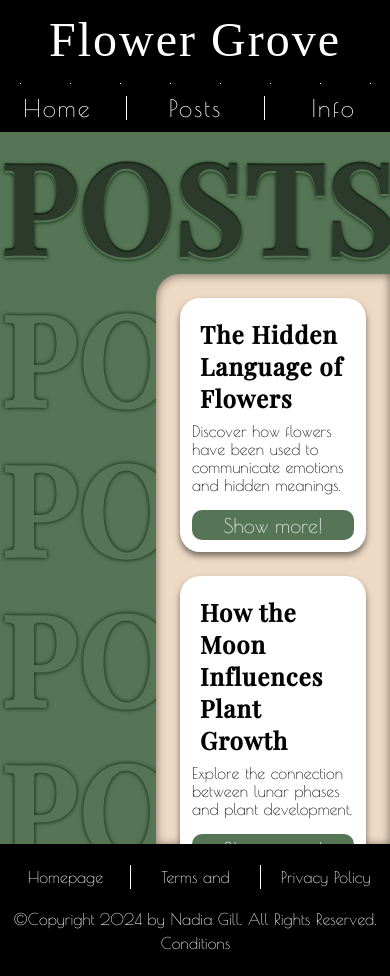
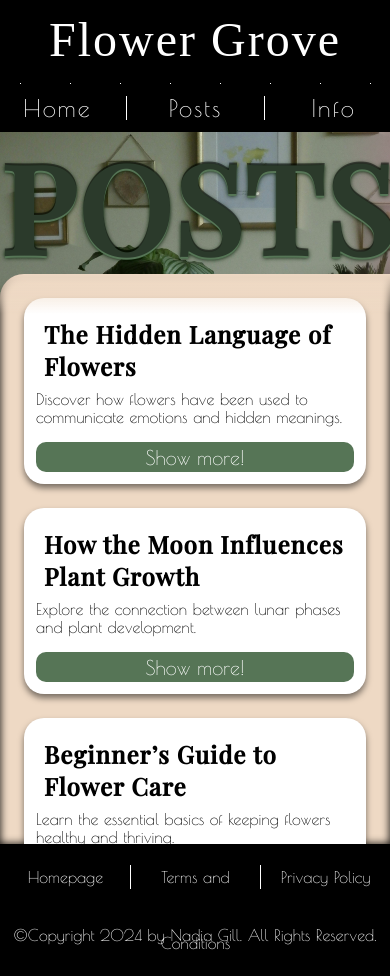
Before and after one commit to robuspospolitus/flower-grove, a React (Vite) app: page /posts in a window 390 px wide. Built offline with nearby package versions, Linux system fonts and the light colour scheme; a web font is replaced by a local one.

Commit message:
feat: posts modal and page design

```diff
--- /dev/null
+++ b/src/components/objects/ModalWindow.jsx
@@ -0,0 +1,19 @@
+import "../../styles/styles/modal.scss";
+
+function ModalWindow({close, data})  {
+    return (
+        <div className="modal-background" onClick={() => close(0)}>
+            <div className="modal-wrapper">
+                <h3>{data.title}</h3>
+                <div className="modal-info">
+                    <p className="date info-item">{data.date}</p>
+                    <p className="author info-item">{data.author}</p>
+                </div>
+                <p className="modal-content">{data.content}</p>
+            </div>
+        </div>
+
+    );
+}
+
+export default ModalWindow;
--- a/src/components/pages/InfoPage/InfoPage.jsx
+++ b/src/components/pages/InfoPage/InfoPage.jsx
@@ -10,7 +10,7 @@ export default function InfoPage() {
             <h1>Informations</h1>
             <div className="info">
                 <div className="side-to-side">
-                    <h2>About This Website</h2>
+                    <h2 style={{borderTopLeftRadius: '20px'}}>About This Website</h2>
                     <p>
                         This website was created as a space for exploring the beauty, meaning, and science behind flowers.
                         It combines botanical knowledge with artistic inspiration, offering visitors a place to both learn and feel connected to nature.
--- a/src/components/pages/PostsPage/PostsPage.jsx
+++ b/src/components/pages/PostsPage/PostsPage.jsx
@@ -1,10 +1,12 @@
 import "./styles/postspage.scss";
 import Footer from "../../objects/Footer";
 import {useState} from 'react';
+import ModalWindow from '../../objects/ModalWindow';
 
 export default function PostsPage() {
     const [active, setActive] = useState(0);
     return(
+        <>
         <div className="posts-page">
             <div className="header">
                 <p className="posts-header-text outlined-text">POSTS</p>
@@ -15,24 +17,31 @@ export default function PostsPage() {
                 <p className="posts-header-text covered-text">POSTS</p>
             </div>
             <div className="posts-block"/>
+            <div className="posts-wrapper">
                 <div className="posts-carousel">
                     {
-                    examplePostStructure.map((each, key) => (
-                    <div className='blue' key={key}>
+                        examplePostStructure.map((each) => (
+                        <div className='blue' key={each.id}>
                             <h3 className="post-header">{each.title} </h3>
                             {each.description}
-                        <button>Show more!</button>
+                            <button onClick={()=>{setActive(each.id)}}>Show more!</button>
                         </div>
                         ))
                     }
                 </div>
+            </div>
+            {active!=0 &&
+                <ModalWindow close={setActive} data={examplePostStructure[active-1]}/>
+            }
+        </div>
         <Footer/>
-        </div>
+        </>
     )
 }
 
 const examplePostStructure = [
     {
+        id: 1,
         title: "The Hidden Language of Flowers",
         date: "2026-03-01",
         author: "Admin",
@@ -40,6 +49,7 @@ const examplePostStructure = [
         content: "Flowers have long been used as a silent form of communication. Long before modern messaging, people expressed emotions through carefully chosen blooms — a practice known as floriography.\n\nA red rose symbolizes deep love, while a white lily represents purity and renewal. Even the number of flowers or the way they are arranged can change the meaning entirely.\n\nUnderstanding this language transforms flowers from simple decorations into powerful emotional symbols."
     },
     {
+        id: 2,
         title: "How the Moon Influences Plant Growth",
         date: "2026-03-02",
         author: "Admin",
@@ -47,6 +57,7 @@ const examplePostStructure = [
         content: "The moon has fascinated humans for centuries, and its connection to plant life is still observed today.\n\nDuring the waxing moon, plants are believed to focus their energy on upward growth, making it a good time for planting flowers that bloom above the soil. During the waning moon, energy shifts downward, supporting roots and soil health.\n\nEven if science does not fully confirm all aspects, many gardeners trust these natural rhythms."
     },
     {
+        id: 3,
         title: "Beginner’s Guide to Flower Care",
         date: "2026-03-03",
         author: "Admin",
@@ -54,6 +65,7 @@ const examplePostStructure = [
         content: "Caring for flowers doesn’t have to be complicated.\n\nStart with the basics:\n- Light: Most flowers need sunlight, but intensity varies\n- Water: Keep soil moist, not soaked\n- Soil: Well-drained soil is key\n- Air: Good circulation prevents disease\n\nConsistency matters more than perfection. Small, regular care leads to thriving plants."
     },
     {
+        id: 4,
         title: "Why Flowers Are Essential for Ecosystems",
         date: "2026-03-04",
         author: "Admin",
@@ -61,6 +73,7 @@ const examplePostStructure = [
         content: "Flowers are not just beautiful — they are critical to life on Earth.\n\nThey attract pollinators like bees, butterflies, and birds, enabling plants to reproduce. Without flowers, many ecosystems would collapse, affecting food chains and biodiversity.\n\nProtecting flowers means protecting entire ecosystems."
     },
     {
+        id: 5,
         title: "Annuals vs Perennials: What’s the Difference?",
         date: "2026-03-05",
         author: "Admin",
@@ -68,6 +81,7 @@ const examplePostStructure = [
         content: "Understanding the life cycle of plants helps you become a better gardener.\n\n- Annuals grow, bloom, and die within one season\n- Perennials return year after year\n\nAnnuals offer vibrant, short-term beauty, while perennials provide long-term stability in your garden.\n\nA balanced mix of both creates a dynamic and sustainable space."
     },
     {
+        id: 6,
         title: "The Aesthetic Power of Flowers",
         date: "2026-03-06",
         author: "Admin",
@@ -75,6 +89,7 @@ const examplePostStructure = [
         content: "Flowers influence not only nature but also human emotions.\n\nStudies show that being around plants can reduce stress, improve mood, and increase creativity. Even a small bouquet in a room can change the atmosphere.\n\nFlowers bring softness into structured environments — a quiet balance between order and nature."
     },
     {
+        id: 7,
         title: "The Connection Between Nature and Cosmos",
         date: "2026-03-07",
         author: "Admin",
@@ -82,6 +97,7 @@ const examplePostStructure = [
         content: "There is a timeless idea that everything in nature reflects something greater.\n\nThe rhythm of seasons, the phases of the moon, and the growth of plants all follow patterns that seem almost cosmic. This connection has inspired philosophers, scientists, and artists for centuries.\n\nThere may be a deeper link between life on Earth and the stars above."
     },
     {
+        id: 8,
         title: "Building Your First Flower Space",
         date: "2026-03-08",
         author: "Admin",
--- a/src/components/pages/PostsPage/styles/postspage.scss
+++ b/src/components/pages/PostsPage/styles/postspage.scss
@@ -5,8 +5,14 @@
     position: relative;
     height: calc(100vh - 132px);
     width: 100vw;
-    background-color: variables.$primary-color-c;
+    background:
+        linear-gradient(to right, rgba(0, 0, 0, 0) 40vw, rgb(185, 111, 139) 61.8vw),
+        url('/gallery-images/5.jpg'),
+        variables.$primary-color-b;
+    background-repeat: no-repeat;
+    background-size: 61.8vw;
     margin: 0;
+    overflow: hidden;
     p {
         margin: 0;
     }
@@ -56,32 +62,48 @@
         right: 0;
     }
 
-    .posts-carousel {
-        width: 60%;
-        height: 80%;
-        max-height: 80%;
+    .posts-wrapper {
         position: absolute;
         top: 20%;
         right: 0;
+        width: 60%;
+        max-width: 800px;
+        height: 80%;
+        border-top-left-radius: 24px;
+        overflow: hidden;
+        box-shadow: inset 0 0 8px 0 black;
+    }
+    .posts-carousel {
+        height: 100%;
+        overflow-y: auto;
         display: flex;
         flex-direction: column;
-        overflow-x: hidden;
-        overflow-y: auto;
         padding: 24px;
-        box-sizing: border-box;
-        box-shadow: inset 0 1px 10px 0 rgba(0, 0, 0, 0.5);
-        border-top-left-radius: 24px;
+        &::before {
+            content: '';
+            position: absolute;
+            top: 0;
+            left: 0;
+            right: 0;
+            height: 40px;
+            z-index: 2;
+            background: linear-gradient(
+                to bottom,
+                variables.$primary-color-d,
+                transparent
+            );
+            pointer-events: none;
+        }
     }
-
     .blue {
         height: 100%;
-        margin-bottom: 24px;
         background-color: white;
         border-radius: 20px;
         padding: 12px;
         box-shadow: 0 4px 6px 0 rgba(0, 0, 0, 0.5);
         display: flex;
         flex-direction: column;
+        margin-bottom: 24px;
         .post-header {
             font-family: fancyFont;
             letter-spacing: 1px;
@@ -104,3 +126,24 @@
         }
     }
 }
+
+@media screen and (max-width: 425px) {
+    .posts-block{
+        width: 100vw;
+        min-width: 100vw;
+    }
+    .posts-wrapper{
+        width: 100vw;
+        min-width: 100vw;
+    }
+}
+@media screen and (max-width: 835px) {
+    .posts-page {
+        background:
+            linear-gradient(to right, rgba(0, 0, 0, 0) 40vh, rgb(185, 111, 139) 61.8vh),
+            url('/gallery-images/5.jpg'),
+            variables.$primary-color-b;
+        background-repeat: no-repeat;
+        background-size: 61.8vh 100%;
+    }
+}
--- a/src/styles/styles/modal.scss
+++ b/src/styles/styles/modal.scss
@@ -0,0 +1,63 @@
+@use "../modules/variables";
+
+.modal-background {
+    position: absolute;
+    top: 0;
+    left: 0;
+    background-color: rgba(0, 0, 0, 0.5);
+    width: 100vw;
+    height: calc(100vh - 132px);
+    z-index: 3;
+    overflow: hidden;
+}
+.modal-wrapper {
+    width: 80%;
+    height: 80%;
+    max-width: 800px;
+    background-color: variables.$primary-color-d;
+    z-index: 4;
+    margin: auto;
+    margin-top: 24px;
+    border: 8px double variables.$primary-color-a;
+    border-top-right-radius: 40px;
+    border-bottom-left-radius: 40px;
+    box-shadow: 0 0 10px 0px black;
+    overflow-y: scroll;
+    scrollbar-width: none;
+    .modal-info {
+        display: flex;
+        width: 100%;
+        padding: 0 24px 12px 24px;
+        box-sizing: border-box;
+        .info-item {
+            width: 50%;
+            font-family: fancyFont;
+            font-weight: 100;
+            margin: 0;
+            color: rgba(0, 0, 0, 0.7);
+        }
+        .author {
+            text-align: end;
+        }
+    }
+    h3 {
+        font-size: xx-large;
+        margin: 24px;
+        padding: 12px;
+        background-color: variables.$primary-color-b;
+        text-align: center;
+        font-family: fancyFont;
+        font-weight: 100;
+        box-shadow: 0 2px 4px 0px rgba(0, 0, 0, 0.5);
+    }
+    p {
+        font-size: x-large;
+    }
+    .modal-content {
+
+        padding: 24px;
+        border-top: 3px double rgba(0, 0, 0, 0.2);
+        border-bottom: 3px double rgba(0, 0, 0, 0.2);
+        box-shadow: inset 0 0px 6px 0 rgba(0, 0, 0, 0.5);
+    }
+}
```
Also changed, not shown: src/components/objects/Modal.jsx (deleted, +0 -11 lines). Lines whose indentation alone changed are shown as unchanged.
